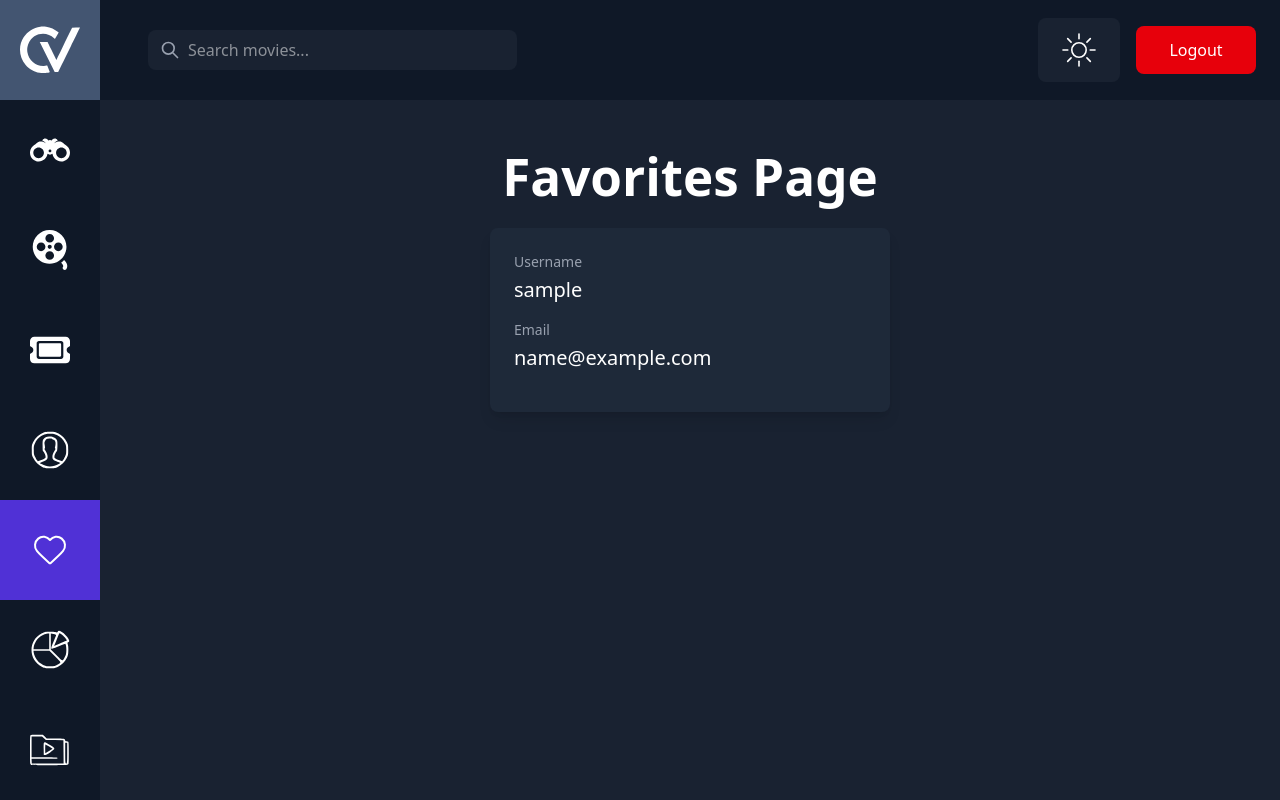
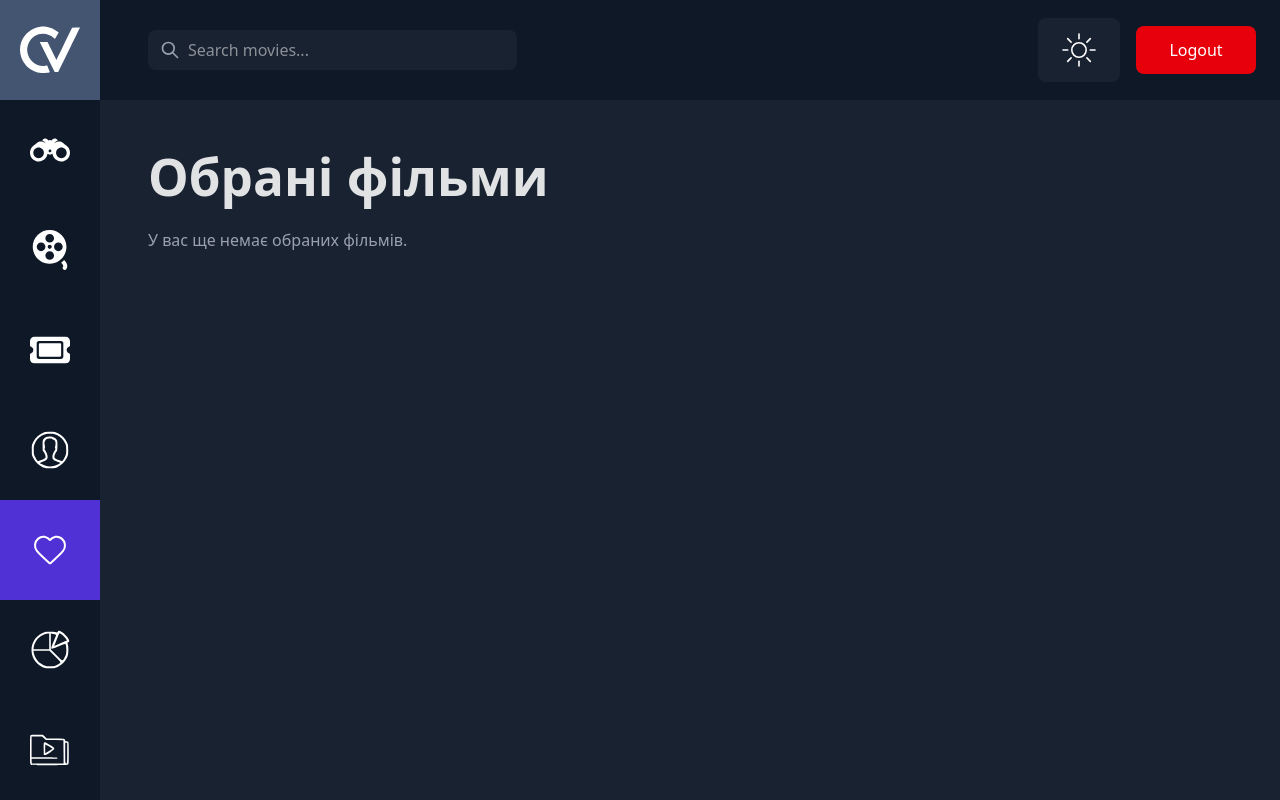
Before and after one commit to ashaxio/Cinema, a React (Vite) app: page /favorites in a window 1280 px wide. Built offline with nearby package versions, Linux system fonts and the light colour scheme; sample sign-in values are in the browser's storage.

Commit message:
Displaying favorite movies on the favorites page

```diff
--- a/data/users.json
+++ b/data/users.json
@@ -26,6 +26,7 @@
     "password": "$2b$10$QGR026sELWMsi/fl/VCEhuxLhrdaJOR4RXqrjyIXtdcn1UD8jk/xy",
     "role": "user",
     "favoriteMovies": [
+      9,
       8
     ]
   }
--- a/src/pages/FavoritesPage.jsx
+++ b/src/pages/FavoritesPage.jsx
@@ -1,9 +1,12 @@
 import Navbar from "../components/navbar";
 import { useContext } from "react";
 import { AuthContext } from "../components/AuthContext";
+import { FilmDataContext } from "../FilmDataProvider";
+import MovieCard from "../components/MovieCard";
 
 const ProfilePage = () => {
   const { user } = useContext(AuthContext);
+  const { films } = useContext(FilmDataContext);
 
   if (!user) {
     return (
@@ -13,25 +16,23 @@ const ProfilePage = () => {
     );
   }
 
-  const username = user.username || "Not specified";
-  const email = user.email || "Not specified";
+  const favoriteIds = user.favoriteMovies || [];
+  const favoriteMovies = films.filter((movie) => favoriteIds.includes(movie.id));
 
   return (
     <Navbar>
-      <div className="text-white p-6 max-w-md mx-auto">
-        <h1 className="text-3xl font-bold mb-6 text-center">Favorites Page</h1>
-
-        <div className="bg-gray-800 rounded-lg p-6 shadow-lg">
-          <div className="mb-4">
-            <label className="block text-gray-400 text-sm mb-1">Username</label>
-            <div className="text-xl font-medium">{username}</div>
+      <div className="p-6">
+        {/* Улюблені фільми */}
+        <h1 className="text-2xl font-semibold mb-6">Обрані фільми</h1>
+        {favoriteMovies.length === 0 ? (
+          <p className="text-gray-400">У вас ще немає обраних фільмів.</p>
+        ) : (
+          <div className="flex flex-wrap gap-6">
+            {favoriteMovies.map((movie) => (
+              <MovieCard key={movie.id} id={movie.id} />
+            ))}
           </div>
-
-          <div className="mb-4">
-            <label className="block text-gray-400 text-sm mb-1">Email</label>
-            <div className="text-xl font-medium">{email}</div>
-          </div>
-        </div>
+        )}
       </div>
     </Navbar>
   );
```
